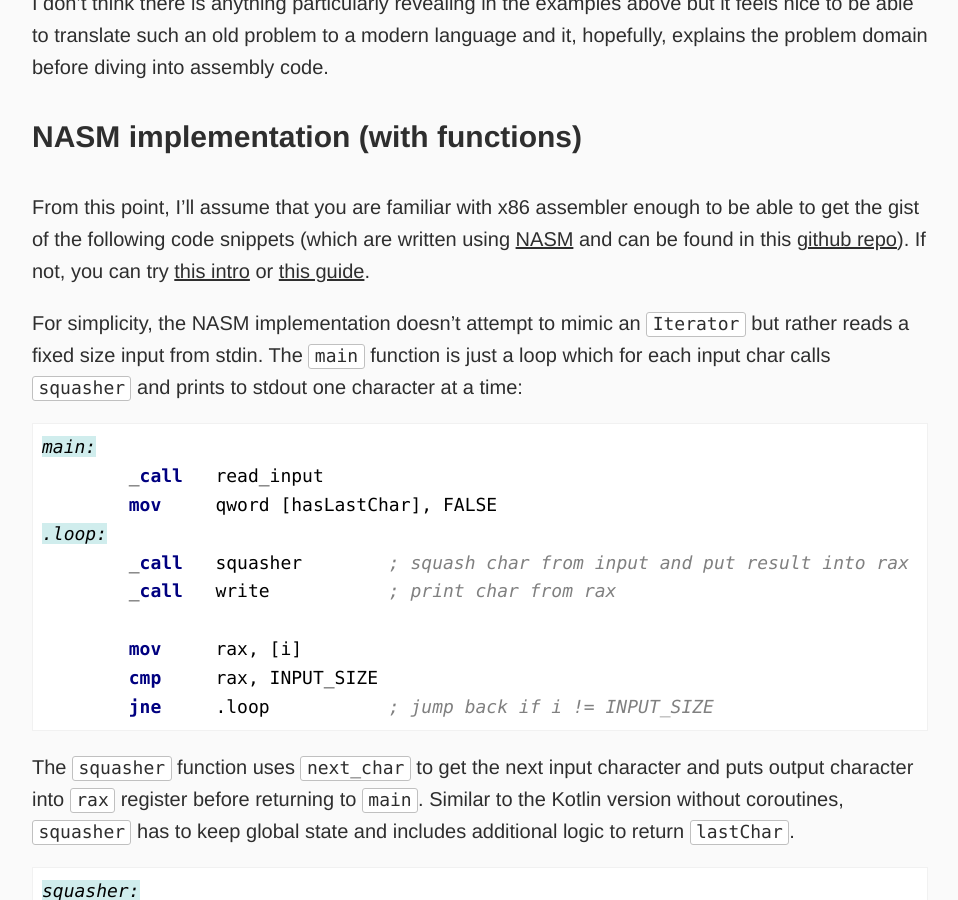
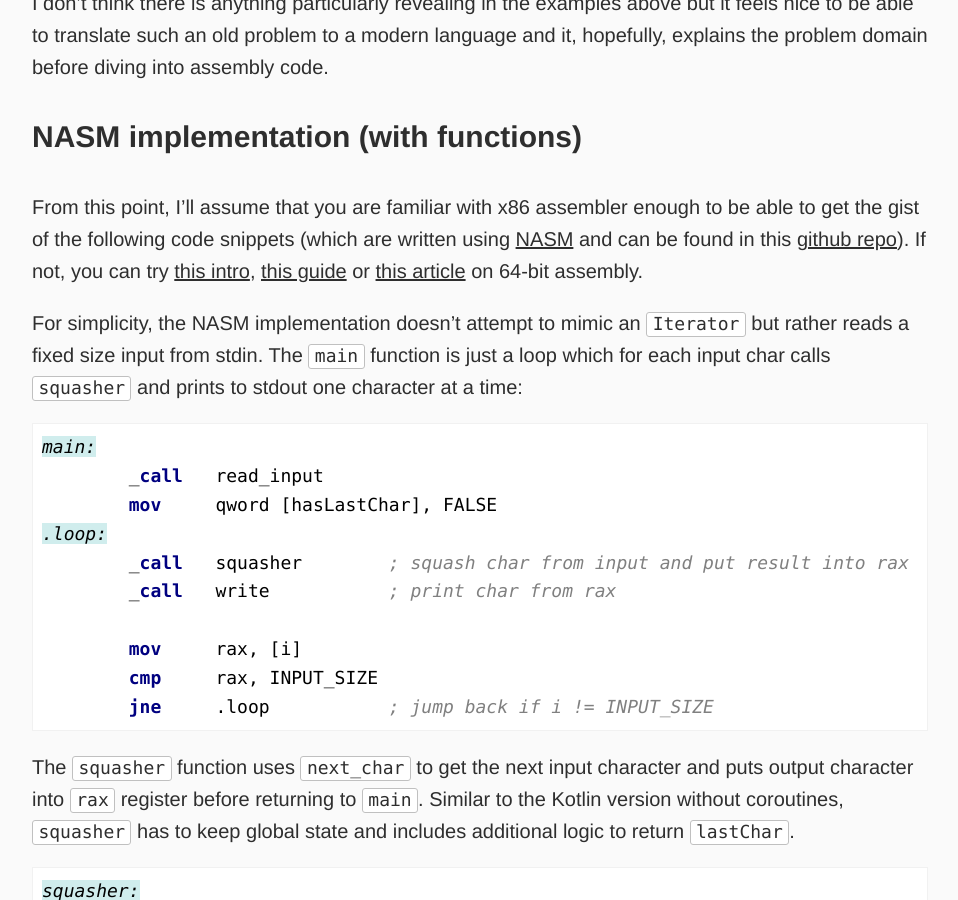
Before and after one commit to dkandalov/dkandalov.github.io, a Jekyll site: the page built from _posts/coroutines/2020-07-18-squasher.md, in a window 1280 px wide and 900 px high, scrolled down 2498 px. Shown: the whole window, without its empty margins (160-1118 px from the left). Built offline with Jekyll 4.4.1, drawn with Linux system fonts in a browser that asks for light colours; our own code applies the rules of GitHub Pages for plain Markdown files.

Commit message:
published squasher

```diff
--- a/_posts/coroutines/2020-07-18-squasher.md
+++ b/_posts/coroutines/2020-07-18-squasher.md
@@ -66,7 +65,7 @@ I don't think there is anything particularly revealing in the examples above but
 
 
 ### NASM implementation (with functions)
-From this point, I'll assume that you are familiar with x86 assembler enough to be able to get the gist of the following code snippets (which are written using [NASM] and can be found in this [github repo][github-squasher]). If not, you can try [this intro][x86asm-guide-1] or [this guide][x86asm-guide-2].
+From this point, I'll assume that you are familiar with x86 assembler enough to be able to get the gist of the following code snippets (which are written using [NASM] and can be found in this [github repo][github-squasher]). If not, you can try [this intro][x86asm-guide-1], [this guide][x86asm-guide-2] or [this article][asm64bit] on 64-bit assembly.
 
 For simplicity, the NASM implementation doesn't attempt to mimic an `Iterator` but rather reads a fixed size input from stdin.
 The `main` function is just a loop which for each input char calls `squasher` and prints to stdout one character at a time:
```
Also changed, not shown: other parts of _posts/coroutines/2020-07-18-squasher.md (+1 -1 lines).
